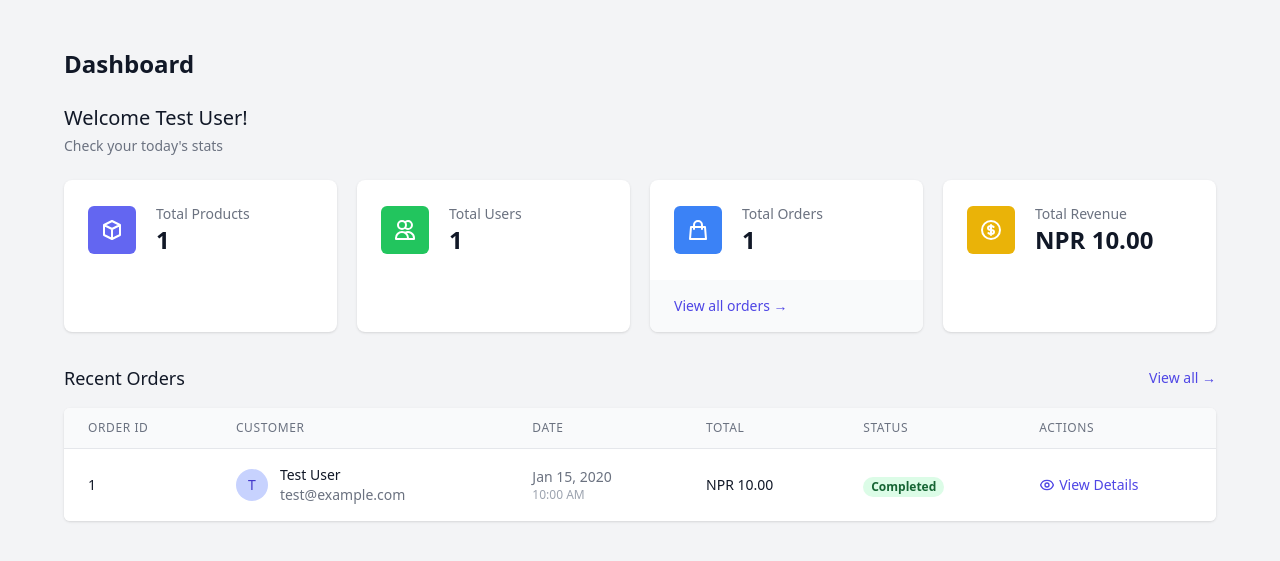
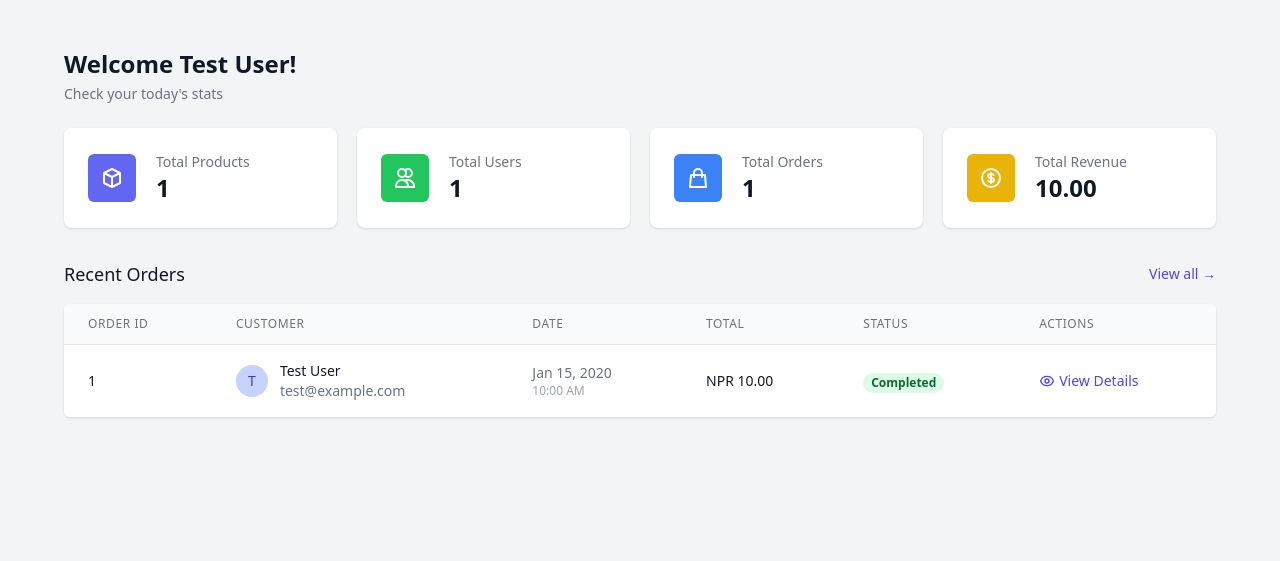
Before and after one commit to almos0002/nexshop, a Laravel app: page /dashboard in a window 1280 px wide. Shown: the part 65-626 px from the top of the page. Run offline with Laravel 12, Linux system fonts and the light colour scheme; a user stored in the database is signed in; data comes from the database, SQL or seed files in the repository; tables that the repository leaves empty hold one stand-in row (values such as "Sample post"); some libraries are stand-ins or nearby versions.

Commit message:
dashboard fix

```diff
--- a/backend/resources/views/dashboard.blade.php
+++ b/backend/resources/views/dashboard.blade.php
@@ -3,16 +3,14 @@
 @section('content')
 <div class="py-6">
     <div class="max-w-7xl mx-auto px-4 sm:px-6 lg:px-8">
-        <h1 class="text-2xl font-semibold text-gray-900">Dashboard</h1>
+        <h1 class="text-2xl font-semibold text-gray-900">Welcome {{ Auth::user()->name }}!</h1>
+        <p class="mt-1 text-sm text-gray-500">Check your today's stats</p>
 
         @if (session('status'))
             <div class="mt-4 p-4 mb-4 text-sm text-green-700 bg-green-100 rounded-lg" role="alert">
                 {{ session('status') }}
             </div>
         @endif
-
-        <h2 class="mt-6 text-xl font-medium text-gray-900">Welcome {{ Auth::user()->name }}!</h2>
-        <p class="mt-1 text-sm text-gray-500">Check your today's stats</p>
 
         <!-- Stats Cards -->
         <div class="mt-6 grid grid-cols-1 gap-5 sm:grid-cols-2 lg:grid-cols-4">
@@ -89,14 +87,6 @@
                         </div>
                     </div>
                 </div>
-                <div class="bg-gray-50 px-4 py-4 sm:px-6">
-                    <div class="text-sm">
-                        <a href="{{ route('orders') }}" class="font-medium text-indigo-600 hover:text-indigo-500">
-                            View all orders
-                            <span aria-hidden="true">&rarr;</span>
-                        </a>
-                    </div>
-                </div>
             </div>
 
             <!-- Total Revenue -->
@@ -115,7 +105,7 @@
                                 </dt>
                                 <dd class="flex items-baseline">
                                     <div class="text-2xl font-semibold text-gray-900">
-                                        NPR {{ number_format($TotalRevenue, 2) }}
+                                        {{ number_format($TotalRevenue, 2) }}
                                     </div>
                                 </dd>
                             </dl>
--- a/backend/resources/views/order-details.blade.php
+++ b/backend/resources/views/order-details.blade.php
@@ -96,7 +96,7 @@
                     </dl>
 
                     <div class="mt-6">
-                        <button type="button" class="w-full inline-flex justify-center items-center px-4 py-2 border border-transparent text-sm font-medium rounded-md shadow-sm text-white bg-indigo-600 hover:bg-indigo-700 focus:outline-none focus:ring-2 focus:ring-offset-2 focus:ring-indigo-500">
+                        <button type="button" class="w-full inline-flex justify-center items-center px-4 py-2 border border-transparent text-sm font-medium rounded-md shadow-sm text-white bg-indigo-600 hover:bg-indigo-700 focus:outline-none focus:ring-2 focus:ring-offset-2 focus:ring-indigo-500" onclick="window.print({pageRange: [1, 1]})">
                             <svg class="-ml-1 mr-2 h-5 w-5" xmlns="http://www.w3.org/2000/svg" fill="none" viewBox="0 0 24 24" stroke="currentColor">
                                 <path stroke-linecap="round" stroke-linejoin="round" stroke-width="2" d="M17 17h2a2 2 0 002-2v-4a2 2 0 00-2-2H5a2 2 0 00-2 2v4a2 2 0 002 2h2m2 4h6a2 2 0 002-2v-4a2 2 0 00-2-2H9a2 2 0 00-2 2v4a2 2 0 002 2zm8-12V5a2 2 0 00-2-2H9a2 2 0 00-2 2v4h10z" />
                             </svg>
@@ -246,7 +246,7 @@
                             <div class="relative pb-8">
                                 <div class="relative flex space-x-3">
                                     <div>
-                                        <span class="h-8 w-8 rounded-full bg-gray-400 flex items-center justify-center ring-8 ring-white">
+                                        <span class="h-8 w-8 rounded-full bg-yellow-400 flex items-center justify-center ring-8 ring-white">
                                             <svg class="h-5 w-5 text-white" xmlns="http://www.w3.org/2000/svg" fill="none" viewBox="0 0 24 24" stroke="currentColor">
                                                 <path stroke-linecap="round" stroke-linejoin="round" stroke-width="2" d="M20 13V6a2 2 0 00-2-2H6a2 2 0 00-2 2v7m16 0v5a2 2 0 01-2 2H6a2 2 0 01-2-2v-5m16 0h-2.586a1 1 0 00-.707.293l-2.414 2.414a1 1 0 01-.707.293h-3.172a1 1 0 01-.707-.293l-2.414-2.414A1 1 0 006.586 13H4" />
                                             </svg>
@@ -257,7 +257,7 @@
                                             <p class="text-sm text-gray-500">Shipped</p>
                                         </div>
                                         <div class="text-right text-sm whitespace-nowrap text-gray-500">
-                                            Pending
+                                            {{ $order->created_at->addMinutes(5)->format('M d, Y') }}
                                         </div>
                                     </div>
                                 </div>
```
